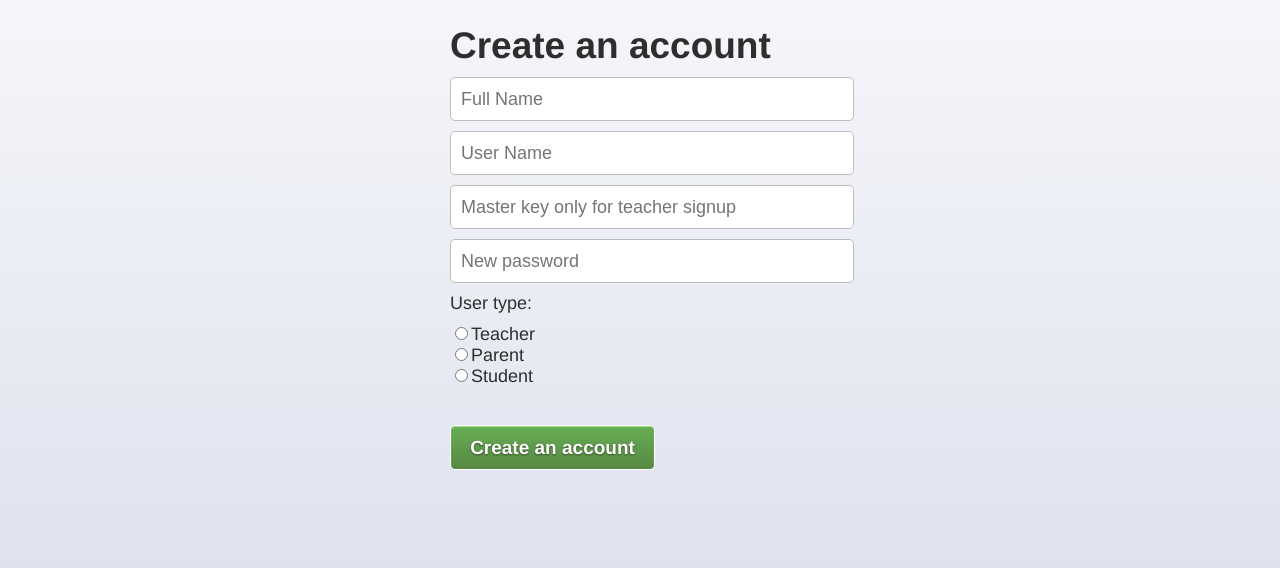
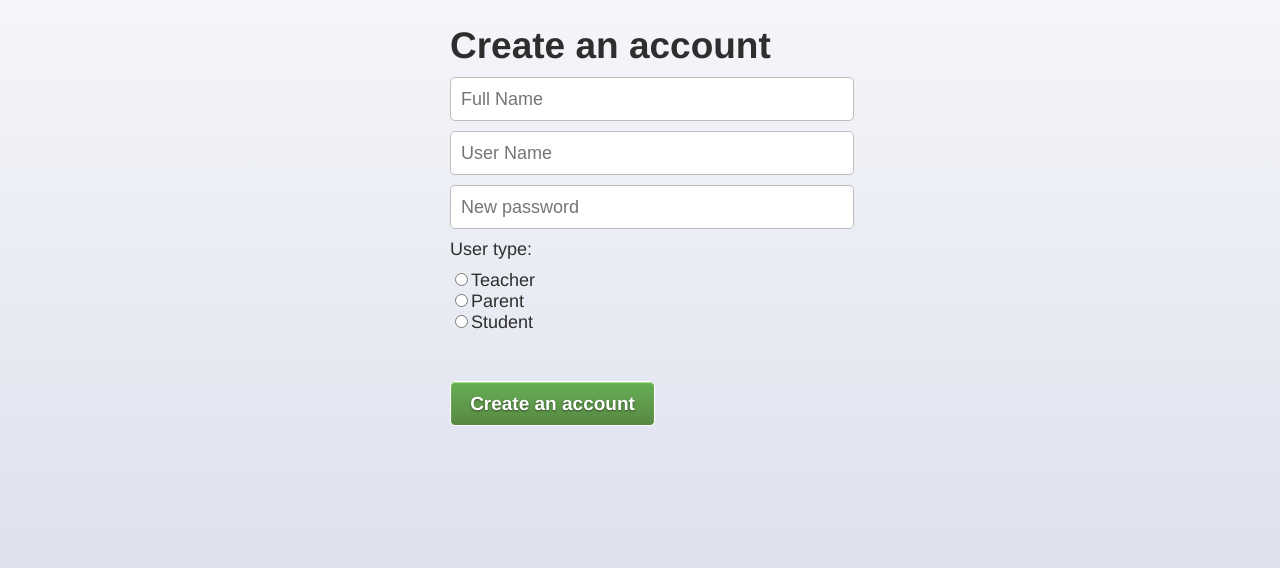
Before and after one commit to impiyush83/school_management_system, a Django app: page / in a window 1280 px wide. Shown: the part 253-821 px from the top of the page. Run offline with Django 3.2, Linux system fonts and the light colour scheme.

Commit message:
Login signup jwt cookies complete

```diff
--- a/school_management_app/constants/common_constants.py
+++ b/school_management_app/constants/common_constants.py
@@ -1,2 +1,2 @@
-MASTER_KEY = "SECRET-KEY"
+MASTER_KEY = "123456"
 COOKIE_NAME = 'cookie'
--- a/templates/index.html
+++ b/templates/index.html
@@ -31,19 +31,20 @@
                         <li>
                             <input name="username" type="text" placeholder="User Name" id="username" required>
                         </li>
-                        <li>
-                            <input name="master_key" type="text" placeholder="Master key only for teacher signup">
-                        </li>
+
                         <li>
                             <input name="password" type="password" placeholder="New password" required>
                         </li>
                         <li>User type:</li>
                         <li>
-                            <input name="type" onclick="master_key()" type="radio" value="Teacher" required>Teacher
+                            <input name="type" id="radio1"  type="radio" value="Teacher" required>Teacher
                             <br>
-                            <input name="type" onclick="master_key()" type="radio" value="Parent" required>Parent
+                            <input name="type"  id="radio2"  type="radio" value="Parent" required>Parent
                             <br>
-                            <input name="type" onclick="master_key()" type="radio" value="Student" required>Student
+                            <input name="type"  id="radio3"  type="radio" value="Student" required>Student
+                        </li>
+                        <li>
+                            <input id="master_key" style="display:none;" name="master_key" type="text" placeholder="Master key only for teacher signup">
                         </li>
                          <br>
                         <li>
@@ -58,6 +59,20 @@
 
 
 <script>
+
+    $("#radio1").click(function(){
+        $("#master_key").show();
+    });
+
+    $("#radio2").click(function(){
+        $("#master_key").hide();
+    });
+
+    $("#radio3").click(function(){
+        $("#master_key").hide();
+    });
+
+
 
     $(document).ready(function (e) {
             $('#add_user').on('submit', (function (e) {
```
